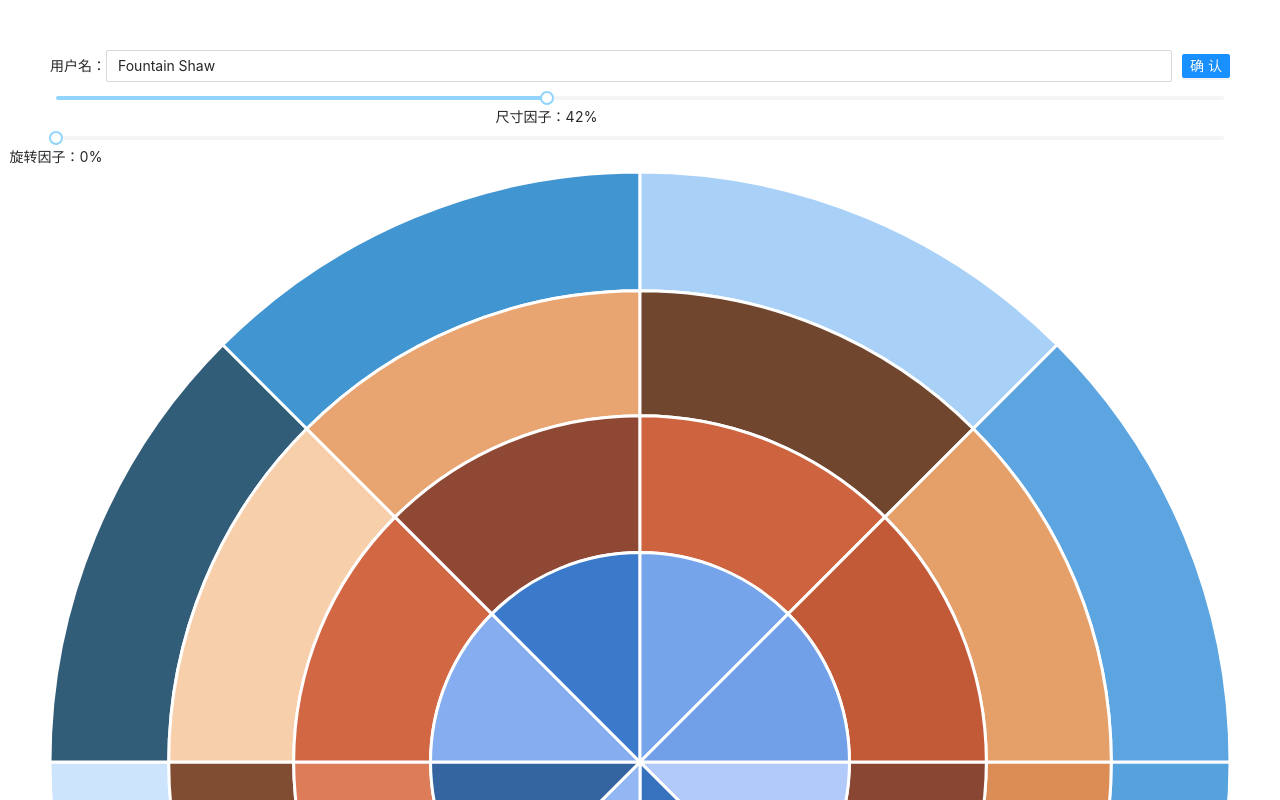
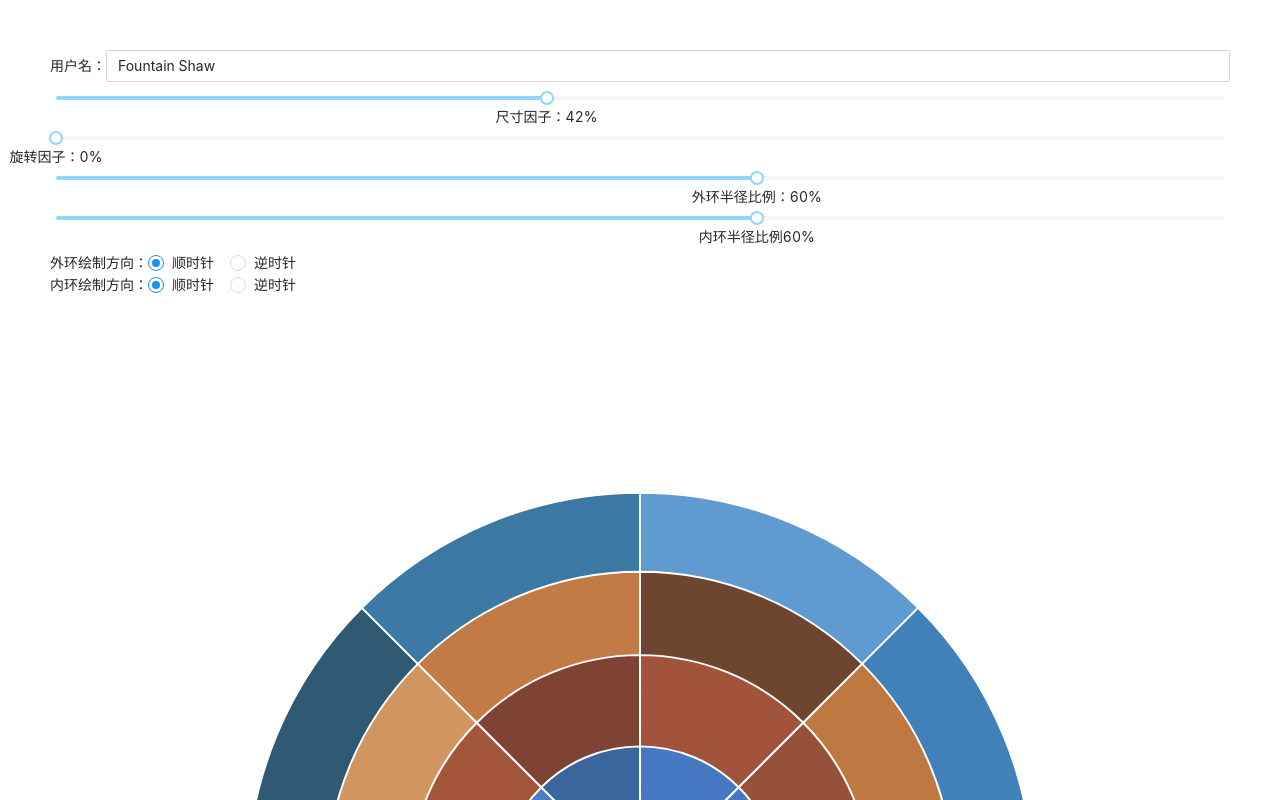
Before and after one commit to FountainShaw/react-avator, a React (Create React App) app: page / in a window 1280 px wide. Shown: the top 800 px of the page. Built offline with nearby package versions, Linux system fonts and the light colour scheme.

Commit message:
1 file modified, 2 added

```diff
--- a/src/circle/Circle.js
+++ b/src/circle/Circle.js
@@ -1,6 +1,8 @@
-import React, { useState, useEffect } from 'react';
-import { Input, Slider, Button } from 'antd';
+import React, { useState } from 'react';
+import { Input, Slider, Radio } from 'antd';
 import sha256 from 'crypto-js/sha256';
+import Point from '../utils/Point';
+import { range, mapTo } from '../utils/mathUtil';
 
 // 最外层圆的半径
 const R = 100;
@@ -8,11 +10,9 @@ const R = 100;
 const count = 4;
 
 // 等面积数组
-const areaArr = [...Array(count).keys()].map(
-  item => (count - item) ** 0.5 / count ** 0.5
-);
+const areaArr = range(count).map(item => (count - item) ** 0.5 / count ** 0.5);
 // 等半径数组
-const radiusArr = [...Array(count).keys()].map(item => (count - item) / count);
+const radiusArr = range(count).map(item => (count - item) / count);
 
 // 用于计算四层圆的各层半径
 function getRadius(index, mix) {
@@ -20,43 +20,65 @@ function getRadius(index, mix) {
   return R * ratio;
 }
 
-// 十进制数精确到指定小数位
-function round(n, decimals = 0) {
-  let num = `${n}`.toLowerCase();
-  if (!num.includes('e')) num = `${n}e${decimals}`;
-  return Number(`${Math.round(num)}e-${decimals}`);
+// 每个小块的svg绘制路径
+function drawBlock(
+  iRingStart,
+  iRingEnd,
+  oRingStart,
+  oRingEnd,
+  oRingSetting,
+  iRingSetting
+) {
+  const isOrigin = iRingStart.equal(iRingEnd);
+
+  return [
+    Point.moveTo(iRingStart),
+    !isOrigin
+      ? Point.arcTo(
+          iRingEnd,
+          iRingSetting.direction,
+          iRingEnd.matrix * iRingSetting.radius
+        )
+      : '',
+    Point.lineTo(oRingEnd),
+    Point.arcTo(
+      oRingStart,
+      oRingSetting.direction,
+      oRingEnd.matrix * oRingSetting.radius
+    ),
+    'Z'
+  ].join(' ');
 }
 
-// 每个小块的svg绘制路径
-function drawBlock(block) {
-  const {
-    innerRingStartX,
-    innerRingStartY,
-    innerRingEndX,
-    innerRingEndY,
-    outterRingStartX,
-    outterRIngStartY,
-    outterRingEndX,
-    outterRingEndY,
-    innerRadius,
-    outterRadius
-  } = block;
+// 获取每个小块的绘制路径
+function getBlocksPath(radius, disorder, oRingSetting, iRingSetting) {
+  const blockInfo = radius.map((outterRadius, i) => {
+    const innerRadius = i + 1 >= radius.length ? 0 : radius[i + 1];
+    const arcCache = range(8).map(j => {
+      const theta = (Math.PI * (j + i * disorder * 4)) / 4;
+      return new Point(1, theta, true);
+    });
 
-  const moveTo = (x, y) => `M ${x} ${y}`;
-  const lineTo = (x, y) => `L ${x} ${y}`;
-  const arcTo = (x, y, r, direction = '1') =>
-    `A ${r} ${r} 0 0 ${direction} ${x} ${y}`;
+    return arcCache.map((item, index) => {
+      const nextIndex = index + 1 >= arcCache.length ? 0 : index + 1;
+      const next = arcCache[nextIndex];
 
-  const isOrigin =
-    innerRingStartX === innerRingEndX && innerRingStartY === innerRingEndY;
+      const iRingStart = item.scale(innerRadius);
+      const iRingEnd = next.scale(innerRadius);
+      const oRingStart = item.scale(outterRadius);
+      const oRingEnd = next.scale(outterRadius);
+      return drawBlock(
+        iRingStart,
+        iRingEnd,
+        oRingStart,
+        oRingEnd,
+        oRingSetting,
+        iRingSetting
+      );
+    });
+  });
 
-  return [
-    moveTo(innerRingStartX, innerRingStartY),
-    !isOrigin ? arcTo(innerRingEndX, innerRingEndY, innerRadius) : '',
-    lineTo(outterRingEndX, outterRingEndY),
-    arcTo(outterRingStartX, outterRIngStartY, outterRadius, '0'),
-    'Z'
-  ].join(' ');
+  return blockInfo.flat();
 }
 
 // 获取各个小块的hsl值
@@ -65,7 +87,7 @@ function getHsl(hash) {
   const hashSplice = len => {
     let temp = hash;
     const spliceLength = temp.length / len;
-    return [...Array(len).keys()].map(item =>
+    return range(len).map(item =>
       temp.slice(item * spliceLength, (item + 1) * spliceLength)
     );
   };
@@ -76,59 +98,37 @@ function getHsl(hash) {
   const blocksNum = blocks.map(item => parseInt(item, 16));
   const oxReducer = (acc, cur) => cur ^ acc;
 
-  const hashFeature = (blocksNum.reduce(oxReducer, 0) * 100) / 255;
+  const hashFeature = mapTo(
+    blocksNum.reduce(oxReducer, 0),
+    [0, 100],
+    [0, 0xff]
+  );
   const ringsFeature = rings.map((_, i) => {
     const temp = blocksNum.slice(i * 8, (i + 1) * 8);
-    return (temp.reduce(oxReducer, 0) * 250) / 255;
+    return mapTo(temp.reduce(oxReducer, 0), [0, 250], [0, 0xff]);
   });
-  const blocksFeature = blocksNum.map(item => (item * 10) / 255);
+  const blocksFeature = blocksNum.map(item => mapTo(item, [0, 10], [0, 0xff]));
 
   // 3.通过特征数据计算出各个块hsl的值
   return blocksFeature.map((item, index) => {
     const ringIndex = Math.floor(index / 8);
     const hue = Math.floor(hashFeature + ringsFeature[ringIndex] + item);
-    const saturation = (blocksNum[index] * 60) / 255 + 40;
-    const lightness = (blocksNum[index] * 70) / 255 + 30;
+    const saturation = mapTo(blocksNum[index], [40, 60], [0, 0xff]);
+    const lightness = mapTo(blocksNum[index], [30, 70], [0, 0xff]);
 
     return `hsl(${hue}, ${saturation}%, ${lightness}%)`;
   });
 }
 
 // 封装拆分的各个圆弧的相关数据
-function wrapArcData(radius, hash, disorder = 0) {
+function wrapArcData(radius, hash, disorder, oRingSetting, iRingSetting) {
   const hsl = getHsl(hash);
-  const range = [...Array(8).keys()];
+  const blocks = getBlocksPath(radius, disorder, oRingSetting, iRingSetting);
 
-  const blockInfo = radius.map((r, i) => {
-    const innerRadius = i + 1 >= radius.length ? 0 : radius[i + 1];
-    const arcCache = range.map(j => ({
-      x: Math.cos((Math.PI * (j + i * disorder)) / 4),
-      y: Math.sin((Math.PI * (j + i * disorder)) / 4)
-    }));
-
-    return arcCache.map((item, index) => {
-      const nextIndex = index + 1 >= arcCache.length ? 0 : index + 1;
-      const outterNext = arcCache[nextIndex];
-      const block = {
-        innerRingStartX: round(innerRadius * item.x, 4),
-        innerRingStartY: round(innerRadius * item.y, 4),
-        innerRingEndX: round(innerRadius * outterNext.x, 4),
-        innerRingEndY: round(innerRadius * outterNext.y, 4),
-        outterRingStartX: round(r * item.x, 4),
-        outterRIngStartY: round(r * item.y, 4),
-        outterRingEndX: round(r * outterNext.x, 4),
-        outterRingEndY: round(r * outterNext.y, 4),
-        innerRadius,
-        outterRadius: r
-      };
-      return {
-        path: drawBlock(block),
-        fill: hsl[i * 8 + index]
-      };
-    });
-  });
-
-  return blockInfo.flat();
+  return blocks.map((item, index) => ({
+    path: item,
+    fill: hsl[index]
+  }));
 }
 
 export default function Circle() {
@@ -136,15 +136,25 @@ export default function Circle() {
   const [mix, setMix] = useState(0.42);
   const [disorder, setDisorder] = useState(0);
   const [user, setUser] = useState('Fountain Shaw');
-  const [blockInfo, setBlockInfo] = useState([]);
+  const [oRingSetting, setORingSetting] = useState({
+    radius: 1, // 圆环半径的倍数，取值为[1, 5]
+    direction: 0 // 圆环绘制方向，取值0或1
+  });
+  const [iRingSetting, setIRingSetting] = useState({
+    radius: 1, // 圆环半径的倍数，取值为[1, 5]
+    direction: 0 // 圆环绘制方向，取值0或1
+  });
+  const iRange = [-5, 5];
+  const mRange = [0, 100];
+  const oRingRatio = mapTo(oRingSetting.radius, mRange, iRange);
+  const iRingRatio = mapTo(iRingSetting.radius, mRange, iRange);
 
   const radius = areaArr.map((_, index) => getRadius(index, mix));
   const generatArcData = () => {
     const hash = sha256(user).toString();
-    setBlockInfo(wrapArcData(radius, hash, disorder));
+    return wrapArcData(radius, hash, disorder, oRingSetting, iRingSetting);
   };
-
-  useEffect(generatArcData, [disorder, mix]);
+  const blockInfo = generatArcData();
 
   return (
     <div style={{ padding: '50px' }}>
@@ -156,14 +166,6 @@ export default function Circle() {
           onChange={e => setUser(e.target.value)}
           onPressEnter={generatArcData}
         />
-        <Button
-          style={{ marginLeft: '10px' }}
-          type="primary"
-          size={'small'}
-          onClick={generatArcData}
-        >
-          确认
-        </Button>
       </div>
       <Slider
         value={mix * 100}
@@ -177,7 +179,65 @@ export default function Circle() {
         marks={{ [disorder * 100]: `旋转因子：${Math.floor(disorder * 100)}%` }}
         onChange={val => setDisorder(val / 100)}
       />
-      <svg viewBox={`${-R} ${-R} ${2 * R} ${2 * R}`}>
+      <Slider
+        value={oRingRatio}
+        tooltipVisible={false}
+        marks={{
+          [oRingRatio]: `外环半径比例：${Math.floor(oRingRatio)}%`
+        }}
+        onChange={val =>
+          setORingSetting(
+            Object.assign({}, oRingSetting, {
+              radius: mapTo(val, iRange, mRange)
+            })
+          )
+        }
+      />
+      <Slider
+        value={iRingRatio}
+        tooltipVisible={false}
+        marks={{
+          [iRingRatio]: `内环半径比例${Math.floor(iRingRatio)}%`
+        }}
+        onChange={val =>
+          setIRingSetting(
+            Object.assign({}, iRingSetting, {
+              radius: mapTo(val, iRange, mRange)
+            })
+          )
+        }
+      />
+      <div>
+        <span>外环绘制方向：</span>
+        <Radio.Group
+          name={'oRing'}
+          defaultValue={oRingSetting.direction}
+          onChange={e =>
+            setORingSetting(
+              Object.assign({}, oRingSetting, { direction: e.target.value })
+            )
+          }
+        >
+          <Radio value={0}>顺时针</Radio>
+          <Radio value={1}>逆时针</Radio>
+        </Radio.Group>
+      </div>
+      <div>
+        <span>内环绘制方向：</span>
+        <Radio.Group
+          name={'iRing'}
+          defaultValue={iRingSetting.direction}
+          onChange={e =>
+            setORingSetting(
+              Object.assign({}, iRingSetting, { direction: e.target.value })
+            )
+          }
+        >
+          <Radio value={0}>顺时针</Radio>
+          <Radio value={1}>逆时针</Radio>
+        </Radio.Group>
+      </div>
+      <svg viewBox={`${-1.5 * R} ${-1.5 * R} ${3 * R} ${3 * R}`}>
         {blockInfo.map(item => (
           <path
             key={item.path}
--- /dev/null
+++ b/src/utils/Point.js
@@ -0,0 +1,71 @@
+import { round } from './mathUtil';
+
+export default class Point {
+  constructor(par1, par2, isPloar = false) {
+    if (!isPloar) {
+      this.x = par1;
+      this.y = par2;
+
+      this.radian = Math.atan2(this.y, this.x);
+      this.matrix = (this.x ** 2 + this.y ** 2) ** 0.5;
+      this.isOrigin = this.x === 0 && this.y === 0;
+    } else {
+      this.matrix = par1;
+      this.radian = par2;
+
+      this.x = this.matrix * Math.cos(this.radian);
+      this.y = this.matrix * Math.sin(this.radian);
+      this.isOrigin = this.matrix === 0;
+    }
+  }
+
+  equal(point) {
+    return this.x === point.x && this.y === point.y;
+  }
+
+  toString() {
+    return `(${this.x}, ${this.y})`;
+  }
+
+  // 将该点缩放到另一点
+  scale(n, decimals = 4) {
+    return new Point(round(n * this.x, decimals), round(n * this.y, decimals));
+  }
+
+  // 将该点旋转到另一点
+  rotate(theta, decimals = 4) {
+    return new Point(
+      round(this.matrix * Math.acos(this.radian + theta), decimals),
+      round(this.matrix * Math.asin(this.radian + theta), decimals)
+    );
+  }
+
+  // 将该点增量变化到另一点
+  translate(iX, iY, decimals = 4) {
+    return new Point(round(this.x + iX, decimals), map(this.y + iY, decimals));
+  }
+
+  // svg中移动到某点，返回绘制路径
+  static moveTo(point) {
+    return `M ${point.x} ${point.y}`;
+  }
+
+  // svg中绘制直线到某点，返回绘制路径
+  static lineTo(point) {
+    return `L ${point.x} ${point.y}`;
+  }
+
+  // svg中绘制圆弧到某点，返回绘制路径
+  static arcTo(point, isClockwise = 0, radius = point.matrix, isLargeArc = 0) {
+    return `
+    A
+      ${radius}
+      ${radius}
+      0
+      ${isLargeArc}
+      ${isClockwise}
+      ${point.x}
+      ${point.y}
+    `;
+  }
+}
--- /dev/null
+++ b/src/utils/mathUtil.js
@@ -0,0 +1,34 @@
+// 获取十进制数保留固定精度的小数的值
+export function round(n, decimals = 0) {
+  let num = `${n}`.toLowerCase();
+  if (!num.includes('e')) num = `${n}e${decimals}`;
+  return Number(`${Math.round(num)}e-${decimals}`);
+}
+
+// 生成序列，step可以为函数
+export function range(size, start = 0, step = 1) {
+  const tempRange = [...Array(size).keys()];
+  if (start === 0 && step === 1) return tempRange;
+
+  let iStep = false;
+  if (typeof step === 'function') iStep = true;
+  return tempRange.map(i => {
+    return start + i * (iStep ? step(i + 1) : step);
+  });
+}
+
+// 将某一范围内的数，映射到另一范围内
+export function mapTo(val, mapRange, initRange = [0, 1]) {
+  if (mapRange[0] === mapRange[1] || initRange[0] === initRange[1]) {
+    throw '映射范围不能是一个数值，请检查';
+  }
+
+  if (val > initRange[1] || val < initRange[0]) {
+    throw '初始值不在初始范围内，请检查';
+  }
+
+  const mapSize = mapRange[1] - mapRange[0];
+  const initSize = initRange[1] - initRange[0];
+
+  return mapRange[1] - (mapSize * (initRange[1] - val)) / initSize;
+}
```
